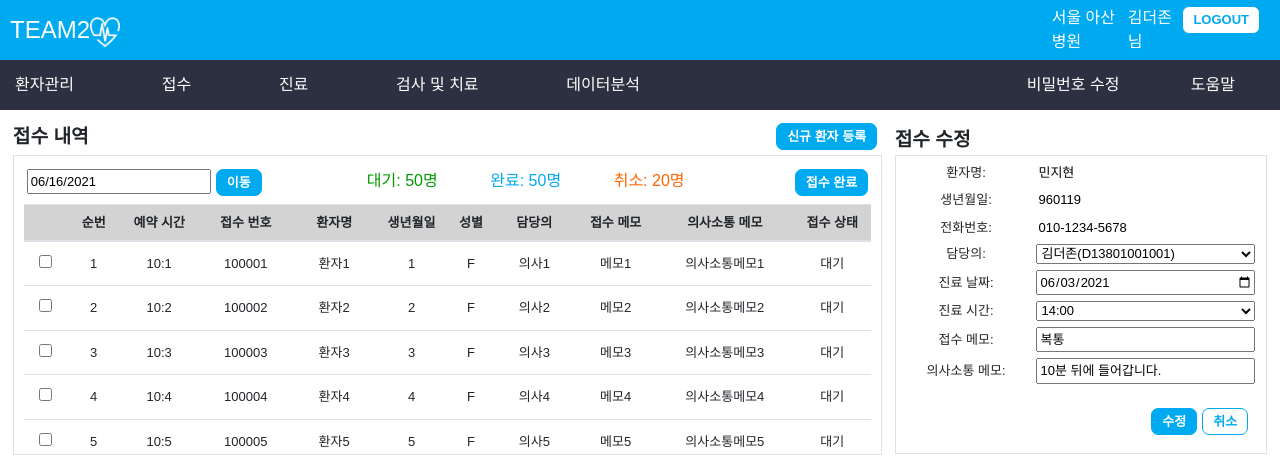
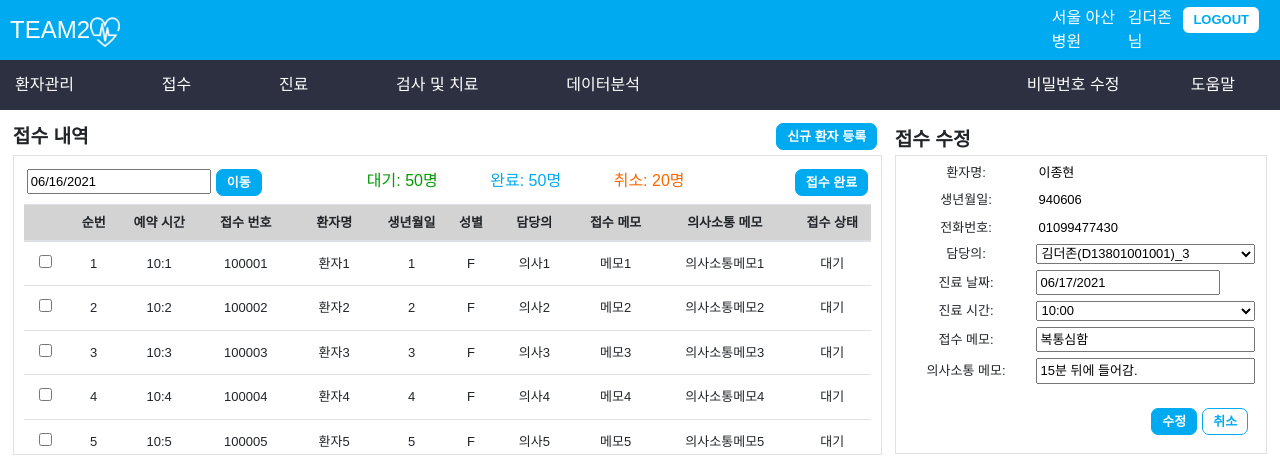
Before and after one commit to JongHyun94/Final_Team2_FrontEnd, a React (Create React App) app: page /Register in a window 1280 px wide. Shown: the top 457 px of the page. Built offline with nearby package versions, Linux system fonts and the light colour scheme.

Commit message:
[update] 접수 수정 상태 추가

```diff
--- a/src/views/Register/RegisterUpdateForm.js
+++ b/src/views/Register/RegisterUpdateForm.js
@@ -1,4 +1,75 @@
+import DatePicker from "react-datepicker";
+import { useState } from "react";
+import "react-datepicker/dist/react-datepicker.css";
+
+function getDoctors() {
+  const doctors = [];
+  for (var i = 1; i <= 5; i++) {
+    doctors.push({
+      Doctor_Name: "김더존(D13801001001)_" + i,
+    });
+  }
+  return doctors;
+}
+
+function getPatient() {
+  const selectedPatient = {
+    Patient_Name : "이종현",
+    Patient_Birth : "940606",
+    Patient_Tel : "01099477430",
+    Patient_Doctor : "김더존(D13801001001)_3",
+    Patient_Date : "2021-06-17",
+    Patient_Time : "10:00",
+    Patient_Memo : "복통심함",
+    Patient_Communication : "15분 뒤에 들어감."
+  };
+  return selectedPatient;
+}
 function RegisterUpdateForm(props) {
+
+  // 환자 상태
+
+  const [patient, setPatient] = useState(getPatient);
+
+  // 진료 날짜 상태
+
+  const [startDate, setStartDate] = useState(new Date(patient.Patient_Date));
+
+  // 담당의 상태
+
+  // 다른 의사들
+  const [doctors, setDoctors] = useState(getDoctors);
+  // 선택된 의사
+  const [newDoctor, setNewDoctor] = useState(patient.Patient_Doctor);
+
+  const changeNewDoctor = (event) => {
+    setNewDoctor(event.target.value);
+  };
+
+  // 진료 시간 상태
+
+  const [newTime, setNewTime] = useState(patient.Patient_Time);
+
+  const changeNewTime = (event) => {
+    setNewTime(event.target.value);
+  };
+
+  // 접수 메모 상태
+
+  const [newMemo, setNewMemo] = useState(patient.Patient_Memo);
+
+  const changeNewMemo = (event) => {
+    setNewMemo(event.target.value);
+  };
+
+  // 의사소통 메모 상태
+
+  const [newCommunication, setNewCommunication] = useState(patient.Patient_Communication);
+
+  const changeNewCommunication = (event) => {
+    setNewCommunication(event.target.value);
+  };
+
   return (
     <>
       {/* 상단 메뉴 이름 */}
@@ -15,7 +86,7 @@ function RegisterUpdateForm(props) {
                 환자명:
               </div>
               <div className="RegisterUpdateForm_content_list_input">
-                <input className="RegisterUpdateForm_content_list_input_readOnly" type="text" value="민지현"  />
+                <input className="RegisterUpdateForm_content_list_input_readOnly" type="text" value={patient.Patient_Name} readOnly />
               </div>
             </div>
             <div className="RegisterUpdateForm_content_list">
@@ -23,7 +94,7 @@ function RegisterUpdateForm(props) {
                 생년월일:
               </div>
               <div className="RegisterUpdateForm_content_list_input">
-                <input className="RegisterUpdateForm_content_list_input_readOnly" type="text" value="960119" />
+                <input className="RegisterUpdateForm_content_list_input_readOnly" type="text" value={patient.Patient_Birth} readOnly />
               </div>
             </div>
             <div className="RegisterUpdateForm_content_list">
@@ -31,7 +102,7 @@ function RegisterUpdateForm(props) {
                 전화번호:
               </div>
               <div className="RegisterUpdateForm_content_list_input">
-                <input className="RegisterUpdateForm_content_list_input_readOnly" type="text" value="010-1234-5678" />
+                <input className="RegisterUpdateForm_content_list_input_readOnly" type="text" value={patient.Patient_Tel} readOnly/>
               </div>
             </div>
             <div className="RegisterUpdateForm_content_list">
@@ -39,8 +110,14 @@ function RegisterUpdateForm(props) {
                 담당의:
               </div>
               <div className="RegisterUpdateForm_content_list_input">
-                <select>
-                  <option>김더존(D13801001001)</option>
+                <select className="RegisterUpdateForm_input_select" value={newDoctor} onChange={changeNewDoctor}>
+                  <option disabled>담당의를 선택해주세요</option>
+                  {/* 임의의 데이터 넣어서 출력 해보기 */}
+                  {doctors.map(doctor => {
+                    return (
+                      <option key={doctor.Doctor_Name} value={doctor.Doctor_Name}>{doctor.Doctor_Name}</option>
+                    );
+                  })}
                 </select>
               </div>
             </div>
@@ -49,7 +126,7 @@ function RegisterUpdateForm(props) {
                 진료 날짜:
               </div>
               <div className="RegisterUpdateForm_content_list_input">
-                <input type="date" value="2021-06-03" />
+                <DatePicker selected={startDate} onChange={(date) => setStartDate(date)} />
               </div>
             </div>
             <div className="RegisterUpdateForm_content_list">
@@ -57,9 +134,17 @@ function RegisterUpdateForm(props) {
                 진료 시간:
               </div>
               <div className="RegisterUpdateForm_content_list_input">
-                <select>
-                  <option>14:00</option>
-                  <option>15:00</option>
+                <select className="RegisterUpdateForm_input_select" value={newTime} onChange={changeNewTime}>
+                  <option disabled>진료시간을 선택해주세요</option>
+                  <option value="09:00">09:00</option>
+                  <option value="10:00">10:00</option>
+                  <option value="11:00">11:00</option>
+                  <option value="12:00">12:00</option>
+                  <option value="13:00">13:00</option>
+                  <option value="14:00">14:00</option>
+                  <option value="15:00">15:00</option>
+                  <option value="16:00">16:00</option>
+                  <option value="17:00">17:00</option>
                 </select>
               </div>
             </div>
@@ -68,7 +153,7 @@ function RegisterUpdateForm(props) {
                 접수 메모:
               </div>
               <div className="RegisterUpdateForm_content_list_input">
-                <input type="text" value="복통" />
+                <input type="text" value={newMemo} onChange={changeNewMemo} />
               </div>
             </div>
             <div className="RegisterUpdateForm_content_list">
@@ -76,13 +161,13 @@ function RegisterUpdateForm(props) {
                 의사소통 메모:
               </div>
               <div className="RegisterUpdateForm_content_list_input">
-                <input type="text" value="10분 뒤에 들어갑니다." />
+                <input type="text" value={newCommunication} onChange={changeNewCommunication} />
               </div>
             </div>
           </form>
           {/* 수정 취소 버튼 */}
           <div className="RegisterUpdateForm_content_button">
-            <button className="button_team2_fill">수정</button>
+            <button className="button_team2_fill" type="submit">수정</button>
             <button className="button_team2_empty">취소</button>
           </div>
         </div>
```
